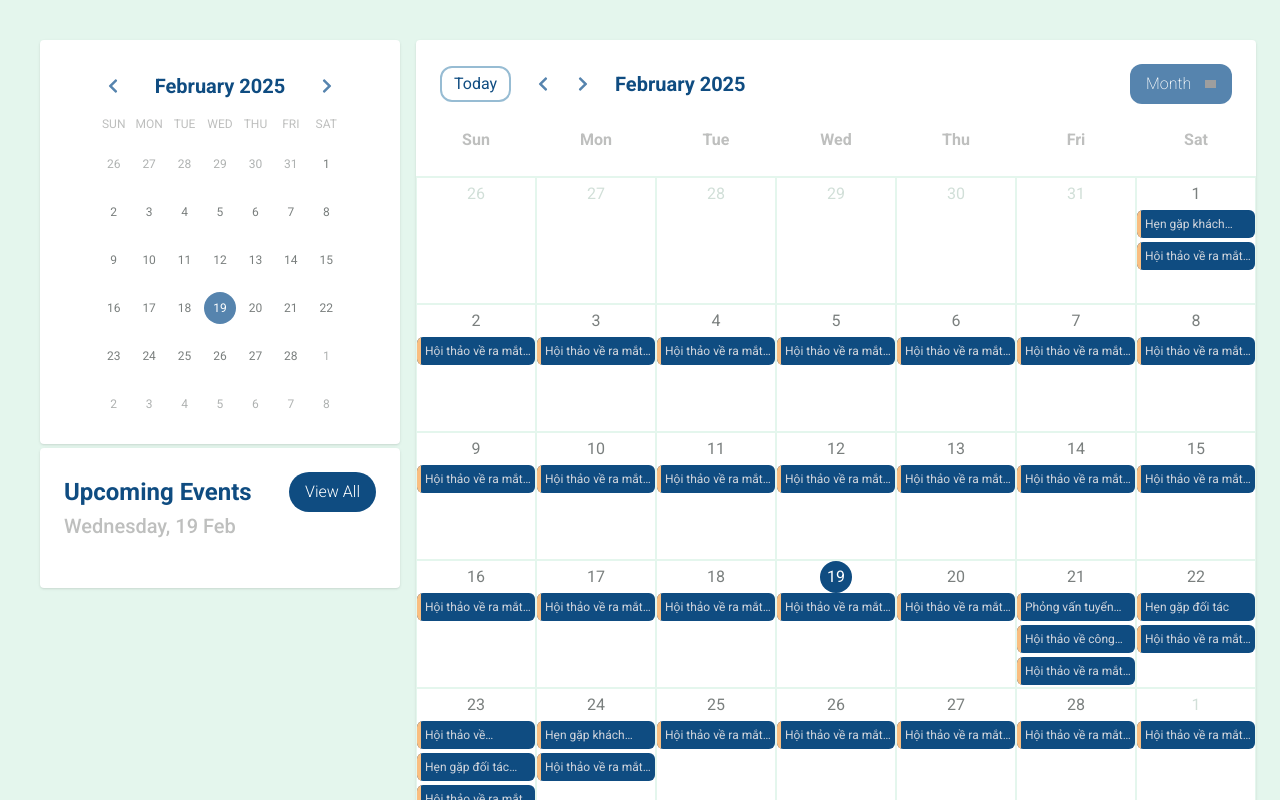
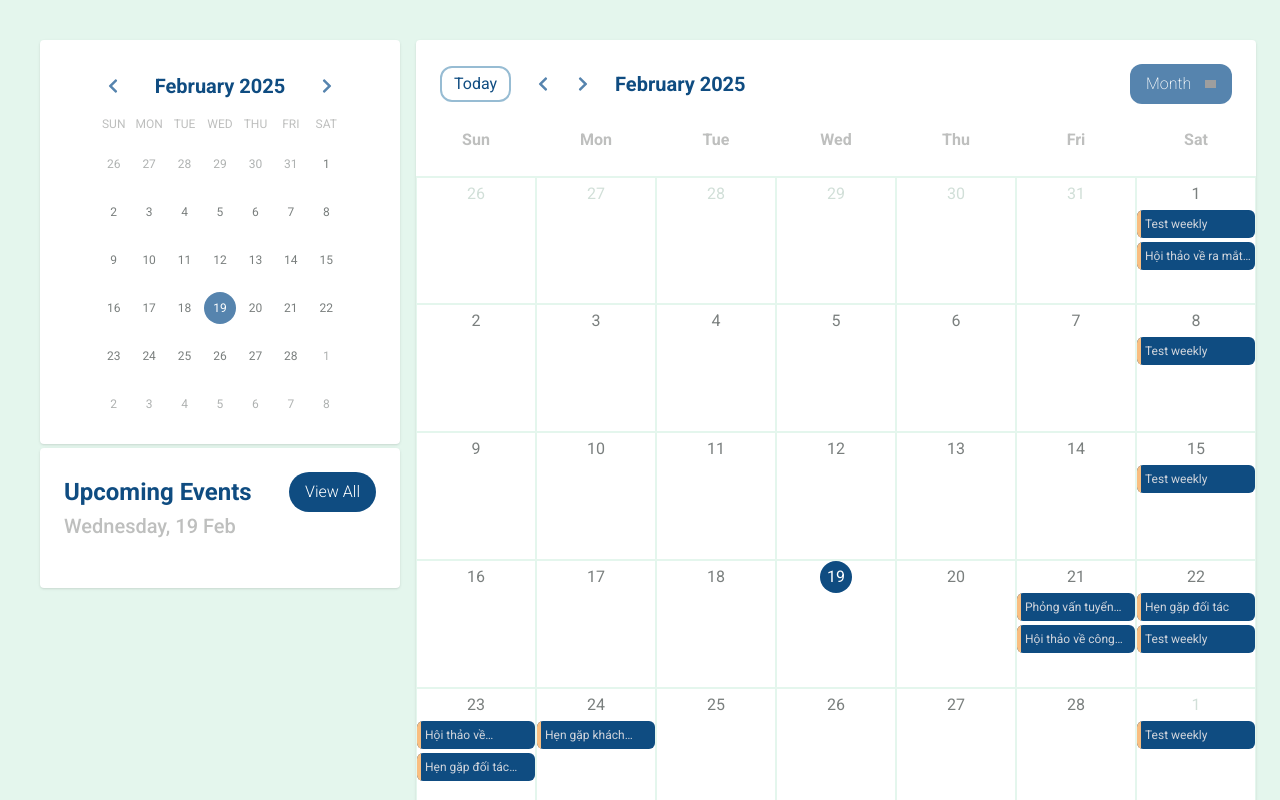
Before and after one commit to ptdevzz/calendar, a React (Vite) app: page / in a window 1280 px wide. Shown: the top 800 px of the page. Built offline with nearby package versions, Linux system fonts and the light colour scheme; grey boxes are pictures that could not be loaded.

Commit message:
fix: data

```diff
--- a/src/App.tsx
+++ b/src/App.tsx
@@ -60,9 +60,6 @@ function App() {
         }
       })
     })
-
-
-
     return result
   }
 
@@ -164,7 +161,7 @@ function App() {
         dtstart: new Date(dateCurr.year(), dateCurr.month(), dateCurr.date())
       }
       if (ruleConfig.freq === RRule.MONTHLY) {
-        ruleConfig.bymonthday = [-1]
+        ruleConfig.bymonthday = -1
       }
       const rule = new RRule(ruleConfig)
 
@@ -177,6 +174,8 @@ function App() {
         ),
         true
       )
+      console.log(allDates);
+
 
       return allDates.map((date) => dayjs(date).format('DD-MM-YYYY'))
     }
@@ -278,8 +277,6 @@ function App() {
             dateOnChange={(date) => setCurrentDate(date)}
             monthViewRender={(dayItem) => {
               const eventList = eventsByDate[dayItem.date] || []
-
-
               Object.keys(dateForEvent).forEach((key) => {
                 if (dateForEvent[key].dateBetween.includes(dayItem.date)) {
                   // check is recurring date
--- a/src/data/event.ts
+++ b/src/data/event.ts
@@ -5,11 +5,11 @@ export const data = [
       {
         id: 1,
         type: 'appointment',
-        title: 'Hẹn gặp khách hàng',
+        title: 'Test weekly',
         location: 'Văn phòng khách hàng',
         time: '09:00',
         description: 'Thảo luận tiến độ dự án',
-        recurrence: 'none',
+        recurrence: 'weekly',
         status: 1
       },
       {
@@ -20,7 +20,7 @@ export const data = [
         time: '02:00',
         description: 'Tìm hiểu về các tính năng mới của sản phẩm',
         url: 'https://www.eventbrite.sg/e/sample-webinar-event',
-        recurrence: 'daily',
+        recurrence: 'none',
         status: 2
       }
     ]
```
